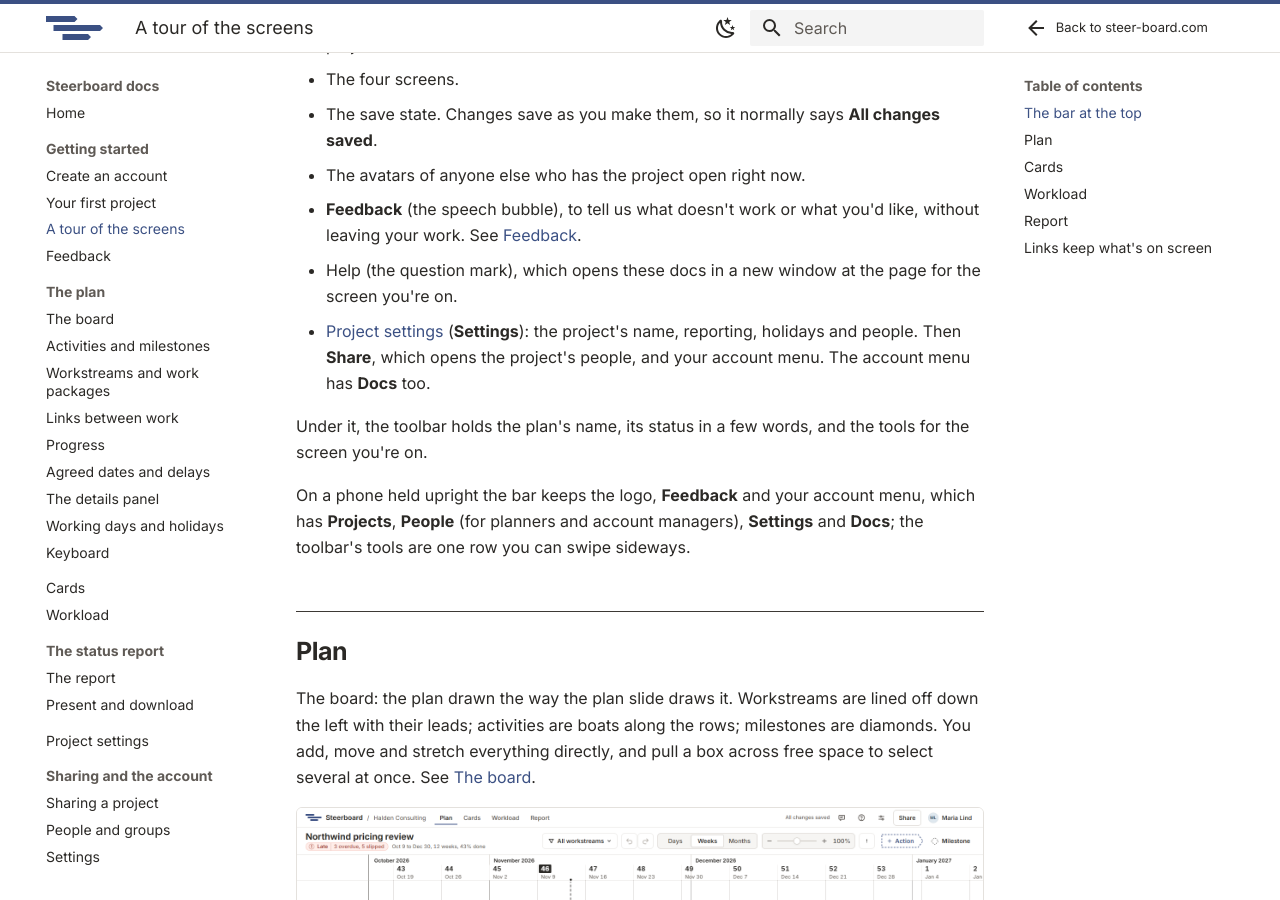
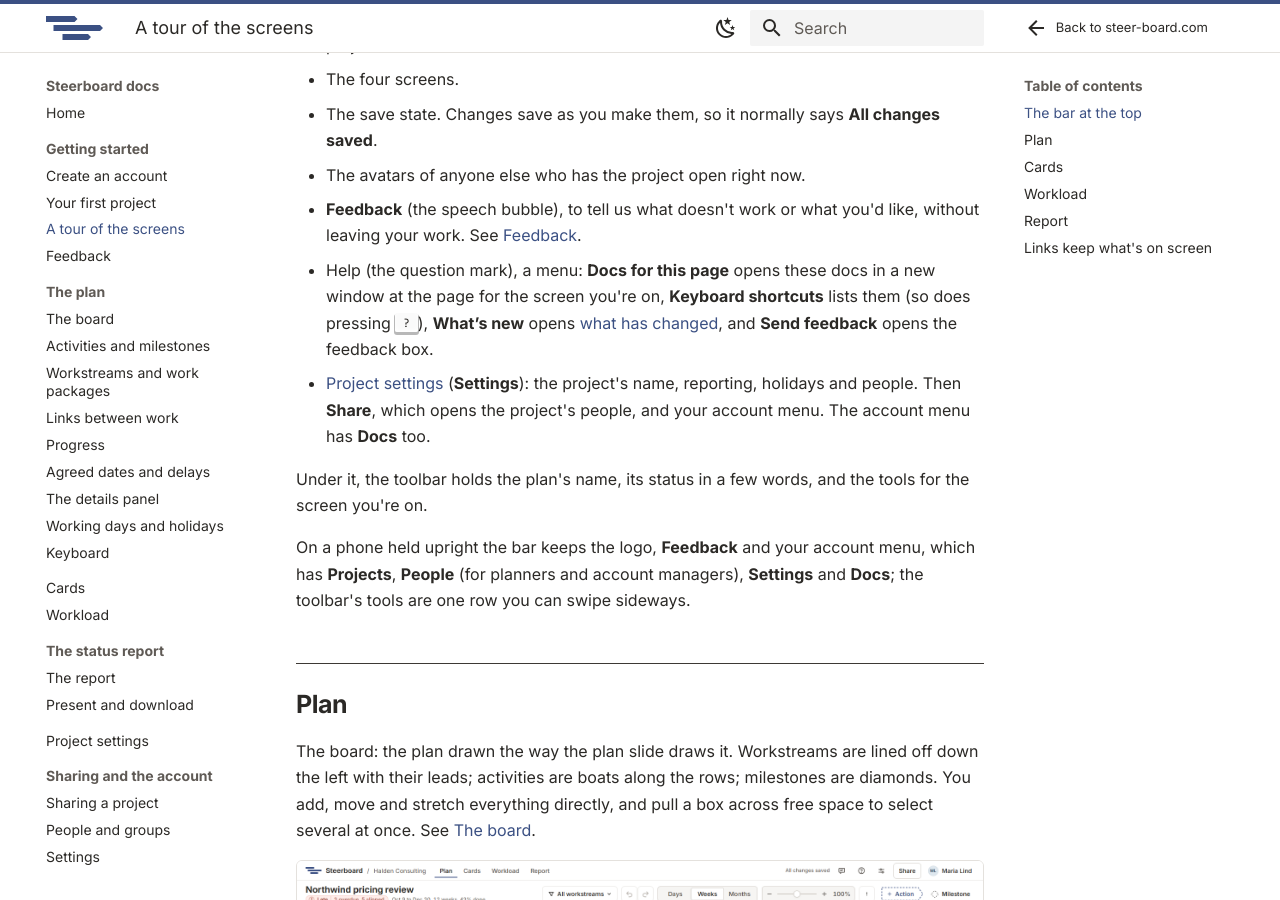
Before and after one commit to mistahcase/steerboard-docs, an MkDocs documentation site: the page built from pages/getting-started/tour.md, in a window 1280 px wide and 900 px high, scrolled down 453 px. Built offline with MkDocs 1.6.1 and Material for MkDocs 9.7.7, drawn with Linux system fonts in a browser that asks for light colours.

Commit message:
First steps on an empty plan, and Help as a menu (B3)
From the UX review, approved by the user on 2026-11-13 (SCENARIOS.md, HL).

- A plan that's empty when someone who can change it opens it shows a small
  card of three first steps: add an activity, draw one to size, find the rest
  with a right-click. Each is ticked when done; the card goes when all are,
  or when it's closed. Kept in this browser (state/hints.ts).
- The question mark is a menu: Docs for this page, Keyboard shortcuts (a
  sheet, also on the ? key), What's new, Send feedback.
- What's new is a new docs page, with this release's changes so far.
  CLAUDE.md asks for an entry with each change people will notice.

As built, the hints are one card with three lines, not three notes placed
about the board: that way they stay through the first items, and each can
be ticked.

Seen in the browser: the card on a new plan, a step ticking, the sheet.

Co-Authored-By: Claude Fable 5.2 <noreply@anthropic.com>

```diff
--- a/coverage.json
+++ b/coverage.json
@@ -209,6 +209,9 @@
     "reference/glossary.md": {
       "covers": []
     },
+    "whats-new.md": {
+      "covers": []
+    },
     "project-settings.md": {
       "covers": [
         "src/components/ProjectSettings.tsx",
--- a/mkdocs.yml
+++ b/mkdocs.yml
@@ -98,3 +98,4 @@ nav:
   - Reference:
       - The marks: reference/marks.md
       - Glossary: reference/glossary.md
+  - What's new: whats-new.md
--- a/pages/getting-started/tour.md
+++ b/pages/getting-started/tour.md
@@ -19,8 +19,11 @@ From left to right:
 - The avatars of anyone else who has the project open right now.
 - **Feedback** (the speech bubble), to tell us what doesn't work or what you'd
   like, without leaving your work. See [Feedback](feedback.md).
-- Help (the question mark), which opens these docs in a new window at the
-  page for the screen you're on.
+- Help (the question mark), a menu: **Docs for this page** opens these docs in
+  a new window at the page for the screen you're on, **Keyboard shortcuts**
+  lists them (so does pressing <kbd>?</kbd>), **What’s new** opens
+  [what has changed](../whats-new.md), and **Send feedback** opens the
+  feedback box.
 - [Project settings](../project-settings.md) (**Settings**): the project's
   name, reporting, holidays and people. Then **Share**, which opens the
   project's people, and your account menu. The
```
Also changed, not shown: pages/getting-started/first-project.md (+5 -0 lines), pages/plan/keyboard.md (+3 -0 lines), pages/whats-new.md (added, +32 -0 lines).
